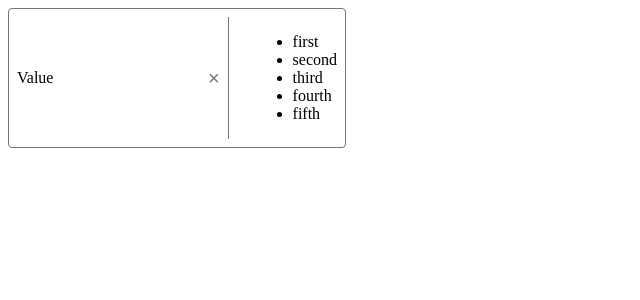
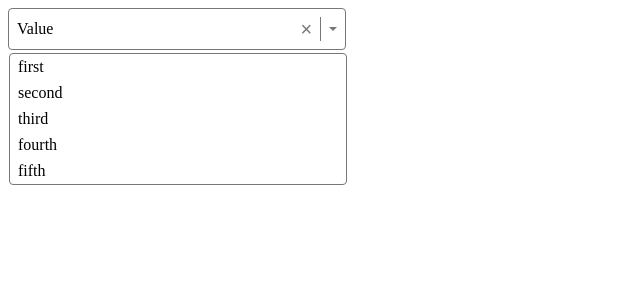
Before and after one commit to jhimy-michel/select-component, a React (Vite) app: page / in a window 1280 px wide. Shown: the top 300 px of the page, without its empty margins (0-640 px from the left). Built offline with nearby package versions, Linux system fonts and the light colour scheme.

Commit message:
terminating css

```diff
--- a/src/Select.tsx
+++ b/src/Select.tsx
@@ -19,7 +19,7 @@
       <button className={styles["clear-btn"]}>&times;</button>
       <div className={styles.divider}></div>
       <div className={styles.caret}></div>
-      <ul className={styles.options}>
+      <ul className={`${styles.options} ${styles.show}`}>
         {options.map((option) => (
           <li key={option.value} className={styles.option}>
             {" "}
--- a/src/select.module.css
+++ b/src/select.module.css
@@ -2,12 +2,12 @@
     position: relative;
     width: 20em;
     min-height: 1.5em;
-    border: .05em solid #777;
+    border: 0.05em solid #777;
     display: flex;
     align-items: center;
-    gap: .5em;
-    padding: .5em;
-    border-radius: .25em;
+    gap: 0.5em;
+    padding: 0.5em;
+    border-radius: 0.25em;
     outline: none;
 }
 
@@ -37,11 +37,46 @@
 .divider {
     background-color: #777;
     align-self: stretch;
-    width: .05em;
+    width: 0.05em;
 }
 
 .caret {
     translate: 0 25%;
-    border: .25em solid transparent;
-    border-top: #777;
+    border: 0.25em solid transparent;
+    border-top-color: #777;
 }
+
+.options {
+    position: absolute;
+    margin: 0;
+    padding: 0;
+    list-style: none;
+    display: none;
+    max-height: 15em;
+    overflow-y: auto;
+    border: 0.05em solid #777;
+    border-radius: 0.25em;
+    width: 100%;
+    left: 0;
+    top: calc(100% + 0.25em);
+    background-color: white;
+    z-index: 100;
+}
+
+.options.show {
+    display: block;
+}
+
+.option {
+    padding: 0.25em 0.5em;
+    cursor: pointer;
+}
+
+.option.highlighted {
+    background-color: hsl(200, 100%, 50%);
+    color: white;
+}
+
+.option.selected {
+    background-color: hsl(200, 100%, 70%);
+}
```
